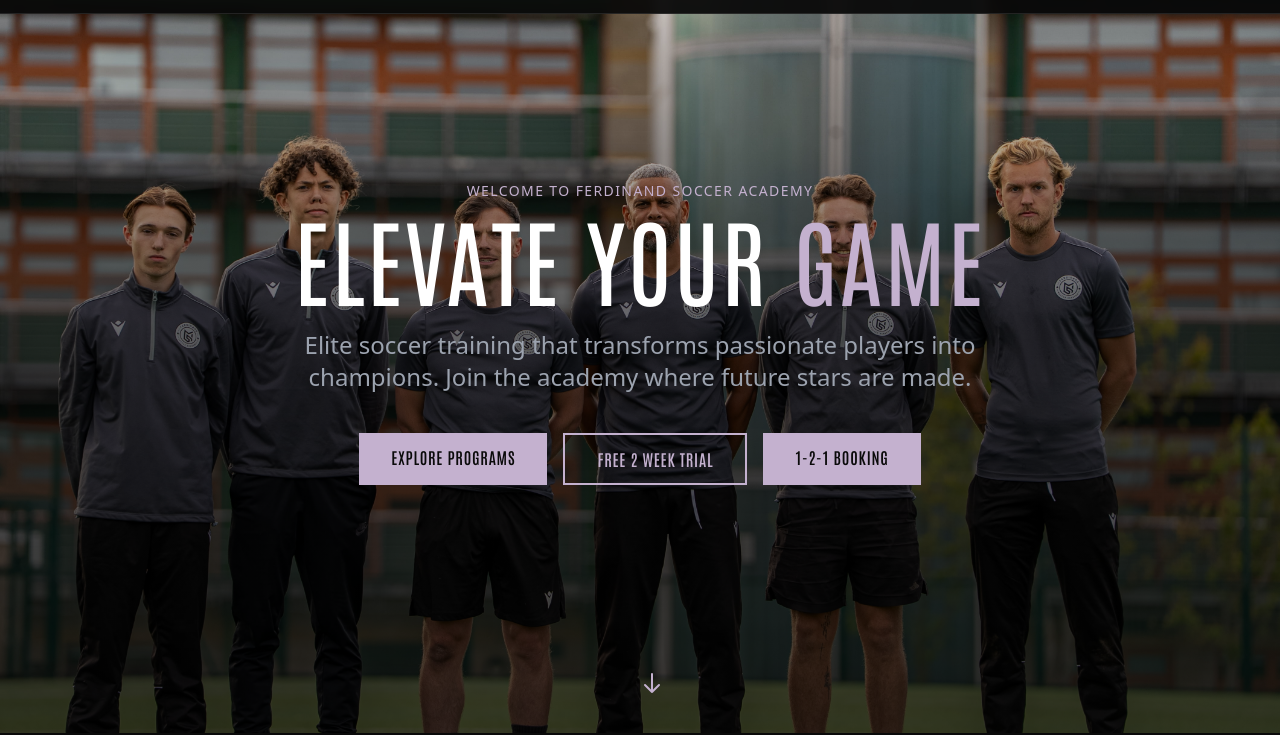
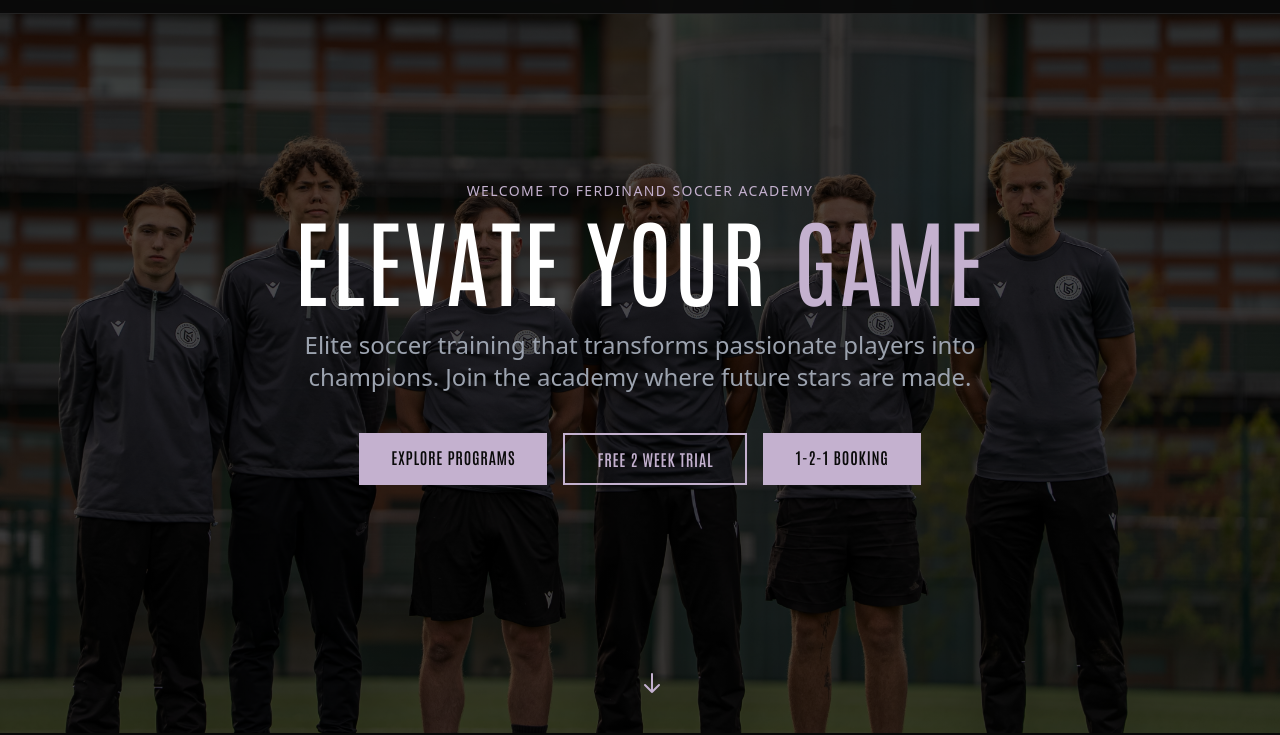
Before and after one commit to Aines25/ferdinand-soccer-academy, a website: page index.html in a window 1280 px wide. Shown: the part 67-802 px from the top of the page. Drawn offline with nearby package versions, Linux system fonts and the light colour scheme.

Commit message:
gradient change

```diff
--- a/index.html
+++ b/index.html
@@ -63,10 +63,9 @@
   <!-- Hero Section -->
   <section class="relative min-h-screen flex items-center justify-center overflow-hidden">
     <!-- Background Image -->
-    <!-- <img src="https://images.unsplash.com/photo-1574629810360-7efbbe195018?q=80&w=2000&auto=format&fit=crop" alt="Football stadium" class="absolute inset-0 w-full h-full object-cover"> -->
     <img src="./media/coaches.jpg" alt="Coaches" class="absolute inset-0 w-full h-full object-cover">
     <!-- Dark overlay -->
-    <div class="absolute inset-0 bg-gradient-to-t from-black/70 via-black/60 to-black/700 pointer-events-none"></div>
+    <div class="absolute inset-0 bg-gradient-to-t from-black/70 via-black/70 to-black/70 pointer-events-none"></div>
 
     <!-- Content -->
     <div class="relative z-10 text-center px-4 max-w-5xl mx-auto">
```
Also changed, not shown: dist/output.css.
